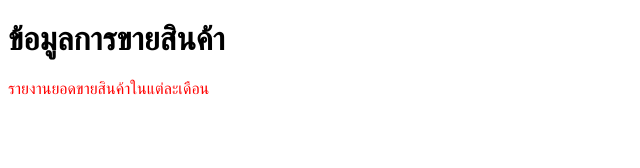
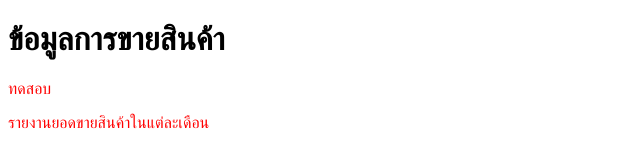
Before and after one commit to Rachawipa/bomproject, a plain HTML site: page index.html in a window 1280 px wide. Shown: the whole page, without its empty margins (0-640 px from the left). Drawn offline with Linux system fonts and the light colour scheme.

Commit message:
test commit

```diff
--- a/index.html
+++ b/index.html
@@ -13,6 +13,7 @@
 </head>
 <body>
     <h1>ข้อมูลการขายสินค้า</h1>
+    <p>ทดสอบ</p>
     <p>รายงานยอดขายสินค้าในแต่ละเดือน</p>
 </body>
 </html>
```
